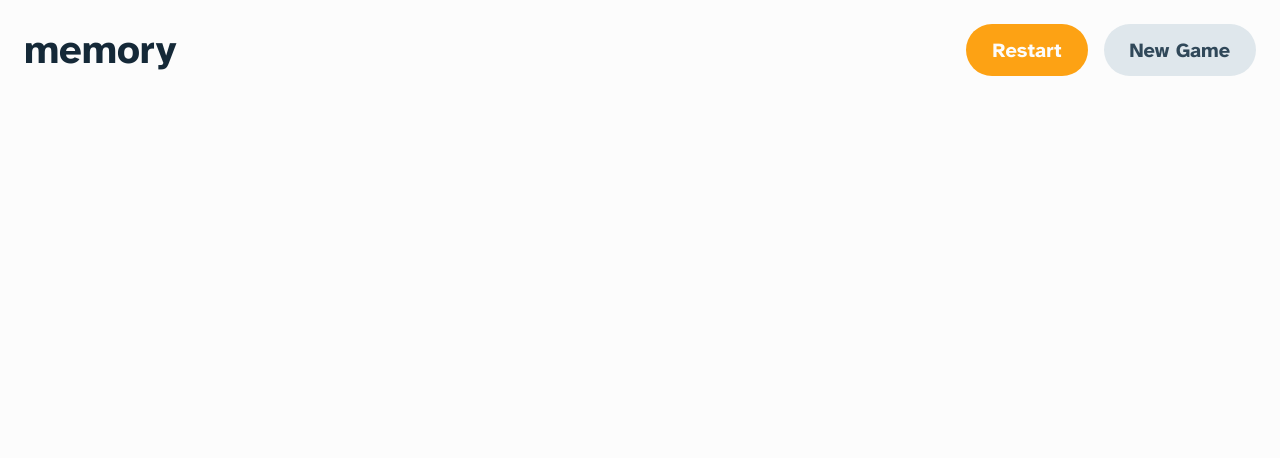
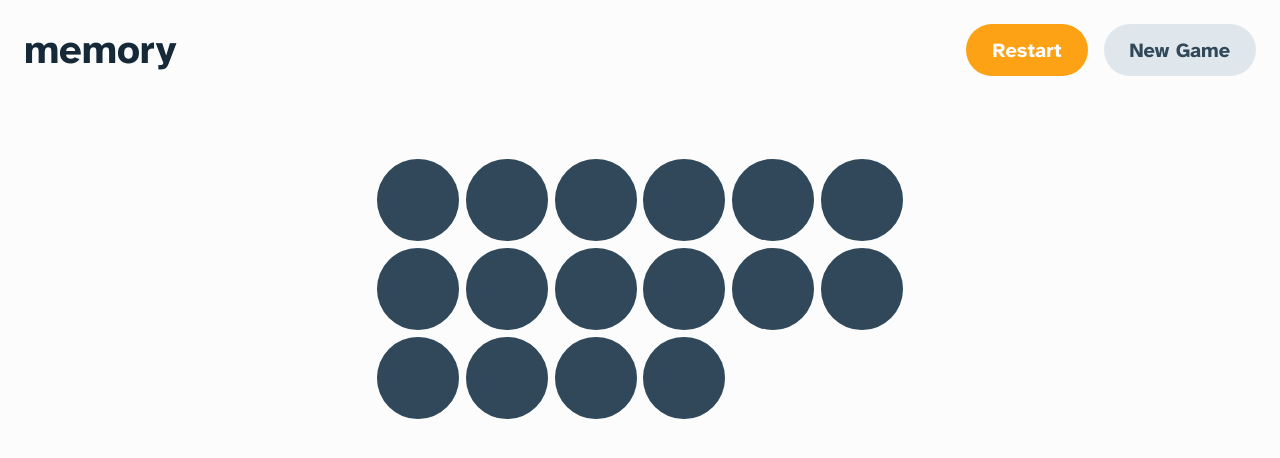
Before and after one commit to kyle-norris/memory-master, a React (Vite) app: page /game in a window 1280 px wide. Shown: the top 458 px of the page. Built offline with nearby package versions, Linux system fonts and the light colour scheme.

Commit message:
logic for clicking pieces is working

```diff
--- a/src/components/GameGrid.jsx
+++ b/src/components/GameGrid.jsx
@@ -1,16 +1,41 @@
 import styles from "../styles/components/game-grid.module.scss";
 import PropTypes from "prop-types";
+import GamePiece from "./GamePiece";
 
-function GameGrid({ grid }) {
+function GameGrid({ grid, size, selectPiece, isVisible, isSelected }) {
   return (
-    <div className={styles.playArea}>
-      <div></div>
-    </div>
+    <>
+      {grid ? (
+        <div
+          className={size == 4 ? `${styles.playArea4}` : `${styles.playArea6}`}
+        >
+          {grid
+            ? grid.map((item, idx) => (
+                <GamePiece
+                  size={size}
+                  visible={isVisible(idx)}
+                  selected={isSelected(idx)}
+                  onSelect={() => selectPiece(idx)}
+                  key={idx}
+                >
+                  {item}
+                </GamePiece>
+              ))
+            : null}
+        </div>
+      ) : (
+        <div>Loading...</div>
+      )}
+    </>
   );
 }
 
 GameGrid.propTypes = {
-  grid: PropTypes.object.isRequired,
+  grid: PropTypes.array,
+  size: PropTypes.number,
+  selectPiece: PropTypes.func,
+  isVisible: PropTypes.func,
+  isSelected: PropTypes.func,
 };
 
 export default GameGrid;
--- /dev/null
+++ b/src/components/GamePiece.jsx
@@ -0,0 +1,32 @@
+import styles from "../styles/components/game-piece.module.scss";
+import PropTypes from "prop-types";
+
+function GamePiece({ children, visible, selected, size, onSelect }) {
+  return (
+    <div
+      className={size == 4 ? `${styles.container4}` : `${styles.container6}`}
+    >
+      <div
+        className={selected ? `${styles.circleSelected}` : `${styles.circle}`}
+      >
+        {children}
+      </div>
+      <div
+        onClick={onSelect}
+        className={
+          visible ? `${styles.overlay} ${styles.reveal}` : `${styles.overlay}`
+        }
+      ></div>
+    </div>
+  );
+}
+
+GamePiece.propTypes = {
+  children: PropTypes.node,
+  visible: PropTypes.bool,
+  selected: PropTypes.bool,
+  size: PropTypes.number,
+  onSelect: PropTypes.func,
+};
+
+export default GamePiece;
--- a/src/routes/game.jsx
+++ b/src/routes/game.jsx
@@ -1,10 +1,11 @@
 import styles from "../styles/components/game.module.scss";
 import { Desktop, Mobile } from "../breakpoints";
-import { useState, useEffect } from "react";
+import { useState, useEffect, useRef, useCallback } from "react";
 import MobileMenu from "../components/mobileMenu";
 import { generateGrid } from "../utils/game-logic";
 import GameGrid from "../components/GameGrid";
 import { useLocation } from "react-router-dom";
+import React from "react";
 
 function useQuery() {
   const { search } = useLocation();
@@ -13,11 +14,24 @@ function useQuery() {
 
 function Game() {
   const [showMobileMenu, setShowMobileMenu] = useState(false);
-  const [grid, setGrid] = useState();
+  // const [grid, setGrid] = useState([]);
+  const [numPlayers, setNumPlayers] = useState(1);
+  const [currentPlayer, setCurrentPlayer] = useState(1);
+  // const [gameBoard, setGameBoard] = useState({ grid: [], selectedIndexes: [] });
+  const [pieces, setPieces] = useState([]);
+  const [selectedPieces, setSelectedPieces] = useState([]);
+  const [matchedPieces, setMatchedPieces] = useState([]);
+  // const [selectedIndexes, setSelectedIndexes] = useState([]);
+
+  let query = useQuery();
+  const timeout = useRef(null);
 
   useEffect(() => {
-    setGrid(generateGrid(4));
-  }, [setGrid]);
+    const size = query.get("size") ? Number(query.get("size")) : 4;
+    setPieces(generateGrid(size));
+    const numPlayers = query.get("players") ? Number(query.get("players")) : 1;
+    setNumPlayers(numPlayers);
+  }, [query]);
 
   function restartGame() {
     return null;
@@ -26,6 +40,42 @@ function Game() {
   function newGame() {
     return null;
   }
+
+  useEffect(() => {
+    if (selectedPieces.length == 2) {
+      let [idx1, idx2] = [...selectedPieces];
+      if (pieces[idx1] == pieces[idx2]) {
+        setMatchedPieces((prev) => [...prev, idx1, idx2]);
+        setSelectedPieces(() => []);
+      } else {
+        timeout.current = setTimeout(() => {
+          setSelectedPieces(() => []);
+        }, 2000);
+      }
+      setCurrentPlayer((prev) => (prev == numPlayers ? 1 : prev + 1));
+    } else {
+      clearTimeout(timeout.current);
+    }
+  }, [selectedPieces, pieces, numPlayers]);
+
+  const isClickable = (idx) => {
+    return !matchedPieces.includes(idx) && !selectedPieces.includes(idx);
+  };
+
+  const isVisible = (idx) => {
+    return selectedPieces.includes(idx) || matchedPieces.includes(idx);
+  };
+
+  const isSelected = (idx) => {
+    return selectedPieces.includes(idx);
+  };
+
+  const handlePieceClick = (idx) => {
+    if (!isClickable(idx)) return;
+    setSelectedPieces((prev) => {
+      return prev.length == 1 ? [...prev, idx] : [idx];
+    });
+  };
 
   return (
     <div className={styles.background}>
@@ -53,7 +103,13 @@ function Game() {
           </div>
         </Desktop>
       </header>
-      <GameGrid grid={grid} />
+      <GameGrid
+        grid={pieces}
+        size={Number(query.get("size"))}
+        selectPiece={handlePieceClick}
+        isVisible={isVisible}
+        isSelected={isSelected}
+      />
     </div>
   );
 }
--- a/src/routes/setup.jsx
+++ b/src/routes/setup.jsx
@@ -6,7 +6,7 @@ function Setup() {
   const [gameSettings, setGameSettings] = useState({
     theme: "numbers",
     players: 1,
-    grid: 4,
+    size: 4,
   });
 
   function setTheme(theme) {
@@ -17,15 +17,15 @@ function Setup() {
     setGameSettings({ ...gameSettings, players: players });
   }
 
-  function setGrid(grid) {
-    setGameSettings({ ...gameSettings, grid: grid });
+  function setSize(size) {
+    setGameSettings({ ...gameSettings, size: size });
   }
 
   function buildGameRoute() {
     var route = "game";
     route += `?theme=${gameSettings.theme}`;
-    route += `?players=${gameSettings.players}`;
-    route += `?grid=${gameSettings.grid}`;
+    route += `&players=${gameSettings.players}`;
+    route += `&size=${gameSettings.size}`;
     return route;
   }
 
@@ -77,21 +77,21 @@ function Setup() {
           <div className={`${styles.buttonRow} ${styles.row3}`}>
             <button
               className={
-                gameSettings.grid == 4
+                gameSettings.size == 4
                   ? "menuSelection active"
                   : "menuSelection"
               }
-              onClick={() => setGrid(4)}
+              onClick={() => setSize(4)}
             >
               4x4
             </button>
             <button
               className={
-                gameSettings.grid == 6
+                gameSettings.size == 6
                   ? "menuSelection active"
                   : "menuSelection"
               }
-              onClick={() => setGrid(6)}
+              onClick={() => setSize(6)}
             >
               6x6
             </button>
--- a/src/styles/components/game-grid.module.scss
+++ b/src/styles/components/game-grid.module.scss
@@ -0,0 +1,29 @@
+@import "../globals/variables";
+@import "../globals/mixins";
+
+
+@mixin playArea($columns) {
+  display: grid;
+  grid-template-columns: repeat($columns, 1fr);
+  grid-template-rows: repeat($columns, 1fr);
+  align-items: center;
+  justify-items: center;
+
+  width: 327px;
+  margin-top: 80px;
+  margin-left: auto;
+  margin-right: auto;
+  aspect-ratio: 1 / 1;
+
+  @include respond-to("small") {
+    width: 532px;
+  }
+}
+
+.playArea4 {
+  @include playArea(4);
+}
+
+.playArea6 {
+  @include playArea(6);
+}
--- /dev/null
+++ b/src/styles/components/game-piece.module.scss
@@ -0,0 +1,82 @@
+@import "../globals/variables";
+@import "../globals/mixins";
+
+@mixin container($fontsizeSmall, $fontsizeBig, $sizeSmall, $sizeBig) {
+  position: relative;
+  height: $sizeSmall;
+  width: $sizeSmall;
+
+  @include respond-to("small") {
+    height: $sizeBig;
+    width: $sizeBig;
+  }
+
+  & > .circle, .circleSelected {
+    font-size: $fontsizeSmall;
+
+    @include respond-to("small") {
+      font-size: $fontsizeBig;
+    }
+  }
+}
+
+.container4 {
+  @include container(
+    40px, 56px, 72.5px, 118px
+  )
+}
+
+.container6 {
+  @include container(
+    24px, 44px, 46.9px, 82px
+  )
+}
+
+
+@mixin circleProperties($backgroundColor) {
+  border-radius: 50%;
+  color: $very-light-gray;
+  font-size: 40px;
+  height: 100%;
+  width: 100%;
+  background-color: $backgroundColor;
+  display: flex;
+  align-items: center;
+  justify-content: center;
+  text-align: center;
+
+  @include respond-to("small") {
+    font-size: 56px;
+  }
+
+  transition: all 0.1s ease-in-out;
+}
+
+.circle {
+  @include circleProperties($gray-blue);
+}
+
+.circleSelected {
+  @include circleProperties($vivid-orange);
+}
+
+.overlay {
+  position: absolute;
+  top: 0;
+  left: 0;
+  height: 100%;
+  width: 100%;
+  border-radius: 50%;
+  background-color: $desaturated-blue;
+  transition: all 0.1s ease-in-out;
+
+  &:hover {
+    cursor: pointer;
+    background-color: $slightly-desaturated-blue;
+  }
+
+  &.reveal {
+    width: 0;
+    left: 50%;
+  }
+}
--- a/src/utils/game-logic.js
+++ b/src/utils/game-logic.js
@@ -1,14 +1,14 @@
 export function generateGrid(size) {
   // The size param is the width/height of the grid
   // For instance, a 4x4 grid should be size=4
-  var all_values = Array(size * 2)
+  var all_values = Array((size * size) / 2)
     .fill()
     .map((x, i) => i);
 
   all_values.push(...all_values);
   var shuffled = shuffleArray(all_values);
 
-  return shuffled.map((i) => ({ value: i, visible: false }));
+  return shuffled.map((i) => i);
 }
 
 // This is the Fisher-Yates algorithm for shuffling
```
